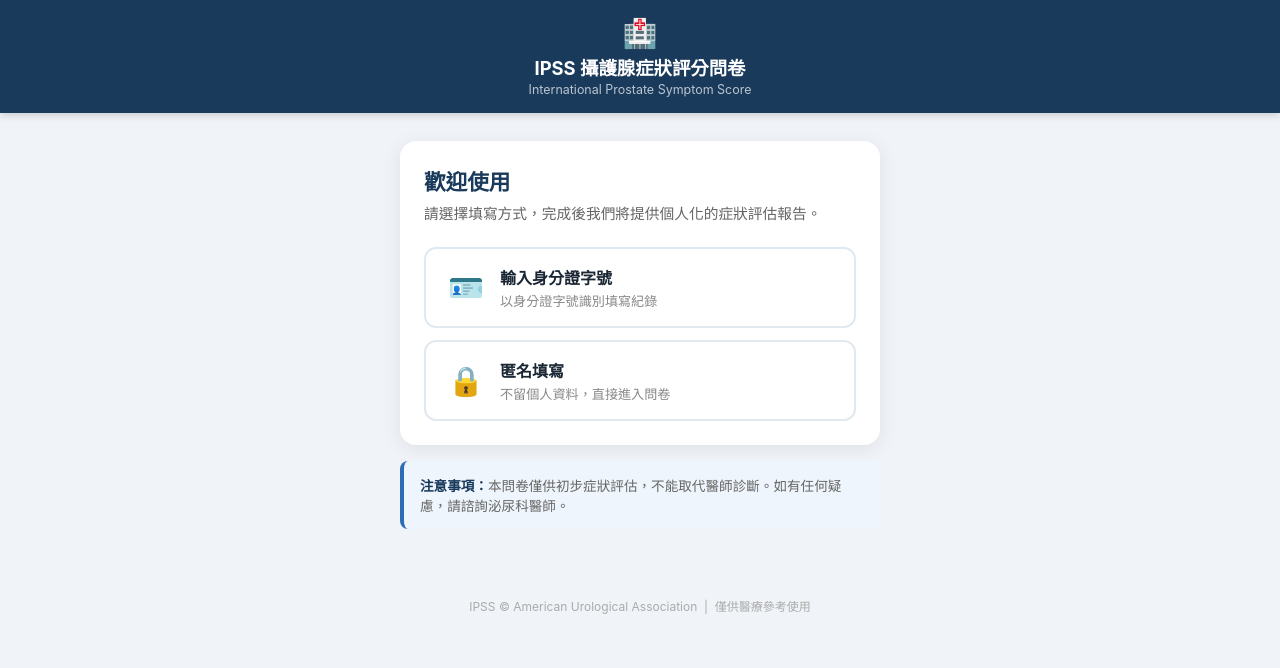
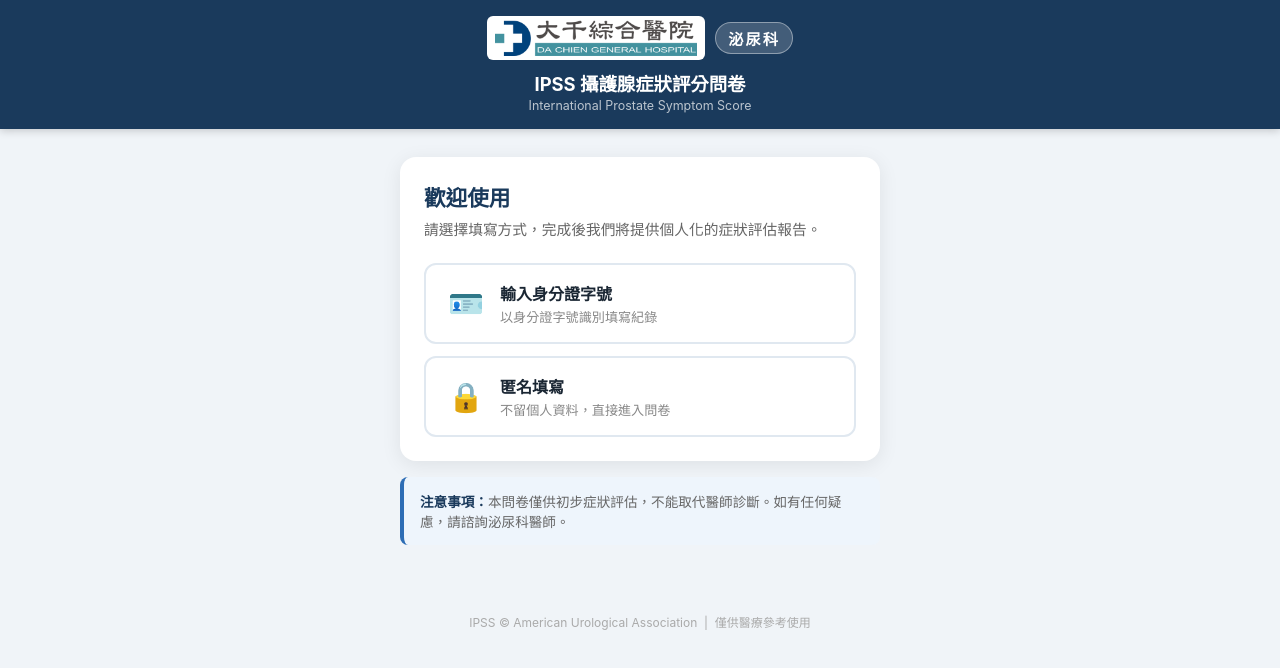
Before and after one commit to drfishbot/ipss-app, a plain HTML site: page index.html in a window 1280 px wide. Drawn offline with Linux system fonts and the light colour scheme.

Commit message:
封面加入大千綜合醫院 logo 與泌尿科標籤

```diff
--- a/index.html
+++ b/index.html
@@ -9,7 +9,10 @@
 <body>
 
   <header class="app-header">
-    <span class="logo-icon">🏥</span>
+    <div class="hospital-brand">
+      <img src="logo.png" alt="大千綜合醫院" class="hospital-logo">
+      <span class="dept-tag">泌尿科</span>
+    </div>
     <h1>IPSS 攝護腺症狀評分問卷</h1>
     <p>International Prostate Symptom Score</p>
   </header>
--- a/style.css
+++ b/style.css
@@ -20,6 +20,30 @@ body {
 .app-header .logo-icon { font-size: 28px; display: block; margin-bottom: 4px; }
 .app-header h1 { font-size: 1.15rem; font-weight: 700; }
 .app-header p { font-size: 0.78rem; opacity: 0.7; margin-top: 2px; }
+.hospital-brand {
+  display: flex;
+  align-items: center;
+  justify-content: center;
+  gap: 10px;
+  margin-bottom: 10px;
+}
+.hospital-logo {
+  height: 44px;
+  width: auto;
+  background: white;
+  border-radius: 6px;
+  padding: 4px 8px;
+}
+.dept-tag {
+  background: rgba(255,255,255,0.18);
+  border: 1px solid rgba(255,255,255,0.4);
+  color: white;
+  font-size: 0.95rem;
+  font-weight: 600;
+  padding: 4px 12px;
+  border-radius: 20px;
+  letter-spacing: 2px;
+}
 
 /* ===== Container / Card ===== */
 .container { max-width: 520px; margin: 0 auto; padding: 20px 16px 40px; }
```
Also changed, not shown: logo.png (added).
